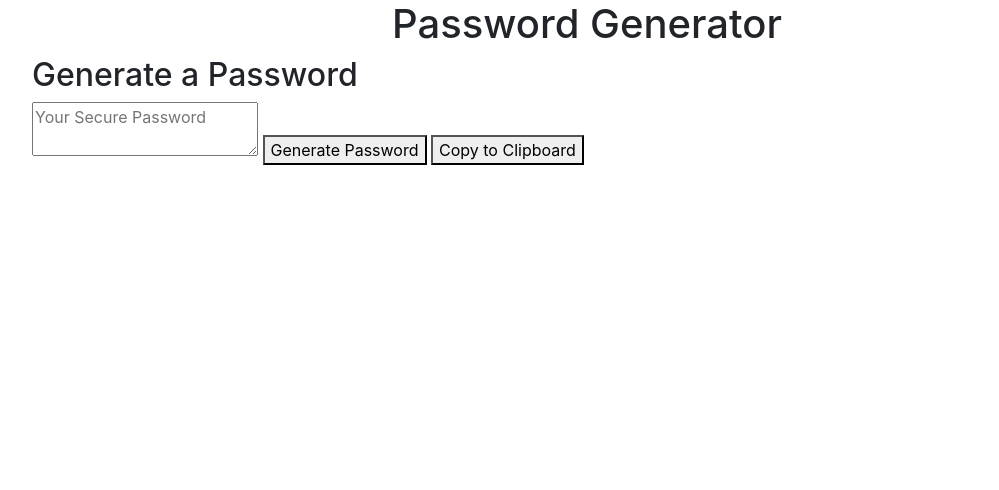
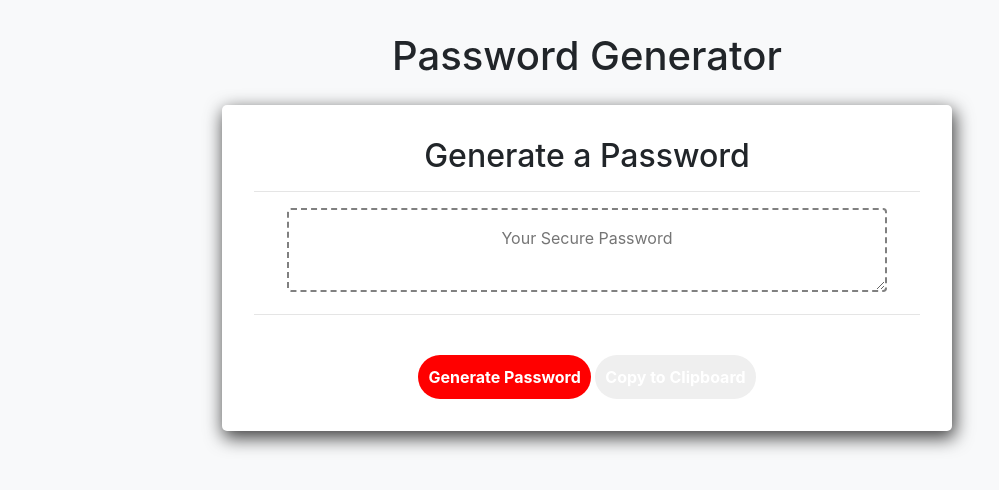
Before and after one commit to dp95000/homework-three, a plain HTML site: page index.html in a window 1280 px wide. Shown: the whole page, without its empty margins (53-1052 px from the left). Drawn offline with nearby package versions, Linux system fonts and the light colour scheme.

Commit message:
form stylization completed

```diff
--- a/assets/css/style.css
+++ b/assets/css/style.css
@@ -1 +1,37 @@
-header, header h1 {text-align: center;}
+body {background-color:#f8f9fa; padding: 2em;}
+header, header h1 {text-align: center; margin-bottom: 25px;}
+.main-box {
+    background-color: #ffffff;
+    padding: 2em;
+    text-align: center;
+    border-radius: 5px;
+    -webkit-box-shadow: 2px 6px 18px 1px rgba(0,0,0,0.75);
+    -moz-box-shadow: 2px 6px 18px 1px rgba(0,0,0,0.75);
+    box-shadow: 2px 6px 18px 1px rgba(0,0,0,0.75);
+}
+textarea {
+    border: 2px dashed gray;
+    width: 90%;
+    border-radius: 4px;
+    padding: 1em;
+    text-align: center;
+}
+button#generate {
+    background-color: red;
+    color: #fff;
+    border: none;
+    padding: 10px;
+    border-radius: 22px;
+    font-weight: bold;
+}
+button#copy {
+    padding: 10px;
+    border: none;
+    color: #fff;
+    border-radius: 22px;
+    font-weight: bold;
+}
+
+@media (max-width: 482px) {
+    button#generate {margin-bottom: 20px;}
+}
--- a/index.html
+++ b/index.html
@@ -19,20 +19,27 @@
 
     <div class="container">
         <div class="row">
-            <div class="col-md-7 center">
+            <div class="col-2"></div>
+            <div class="col-md-8 centered">
+                <div class="main-box">
                     <h2>Generate a Password</h2>
+                    <hr>
                         <textarea
                         readonly
                         id="password"
                         placeholder="Your Secure Password"
                         aria-label="Generated Password"
                         ></textarea>
+                    <hr>
+                    <br>
                     <button id="generate">Generate Password</button>
                     <button id="copy">
                     Copy to Clipboard
                     </button>
                 </div>
             </div>
+            <div class="col-2"></div>
+        </div>
     </div>
   </body>
 </html>
```
Lines whose indentation alone changed are shown as unchanged.
